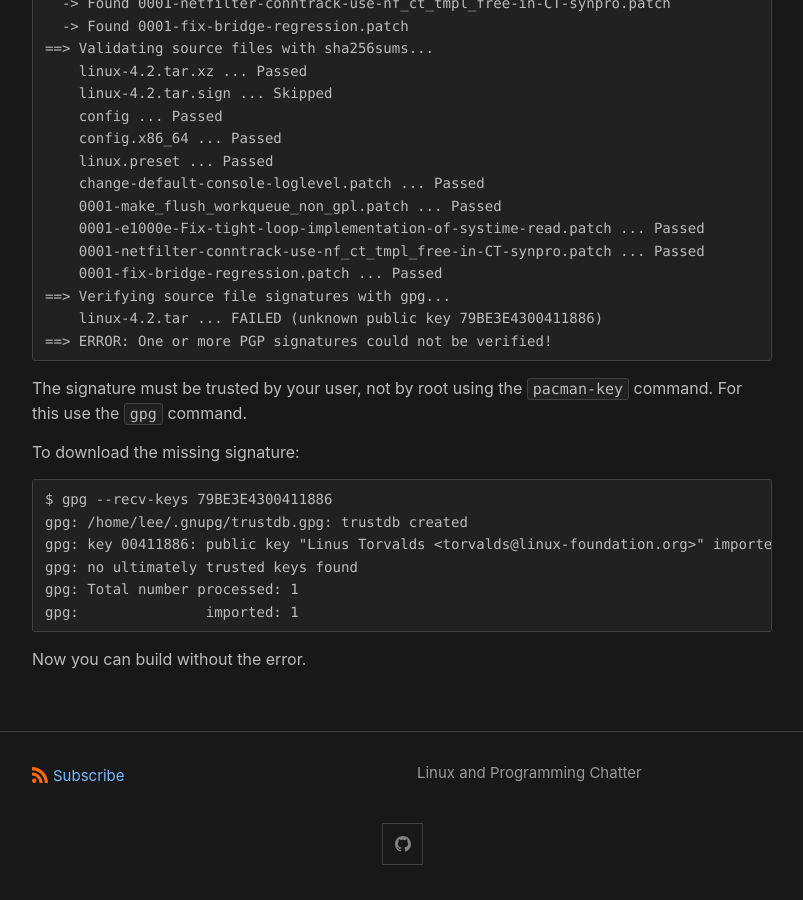
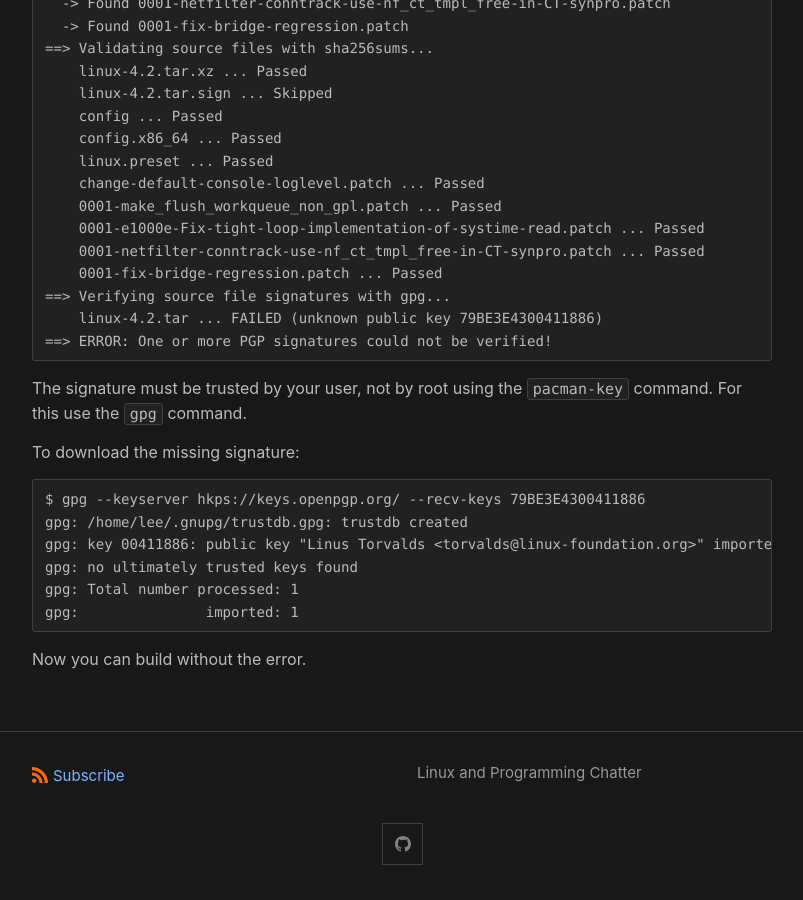
Before and after one commit to CurtisLeeBolin/leedev.org, a Jekyll site: the page built from _posts/2015-09-22-arch-linux-adding-gpg-keys-for-makepkg.md, in a window 1280 px wide and 900 px high, scrolled down 643 px. Shown: the whole window, without its empty margins (238-1041 px from the left). Built offline with Jekyll 4.4.1, drawn with Linux system fonts in a browser that asks for light colours; a file with an impossible date is left out.

Commit message:
Update 2015-09-22-arch-linux-adding-gpg-keys-for-makepkg.md

````diff
--- a/_posts/2015-09-22-arch-linux-adding-gpg-keys-for-makepkg.md
+++ b/_posts/2015-09-22-arch-linux-adding-gpg-keys-for-makepkg.md
@@ -43,7 +43,7 @@ The signature must be trusted by your user, not by root using the `pacman-key` c
 
 To download the missing signature:
 ```
-$ gpg --recv-keys 79BE3E4300411886
+$ gpg --keyserver hkps://keys.openpgp.org/ --recv-keys 79BE3E4300411886
 gpg: /home/lee/.gnupg/trustdb.gpg: trustdb created
 gpg: key 00411886: public key "Linus Torvalds <torvalds@linux-foundation.org>" imported
 gpg: no ultimately trusted keys found
````
